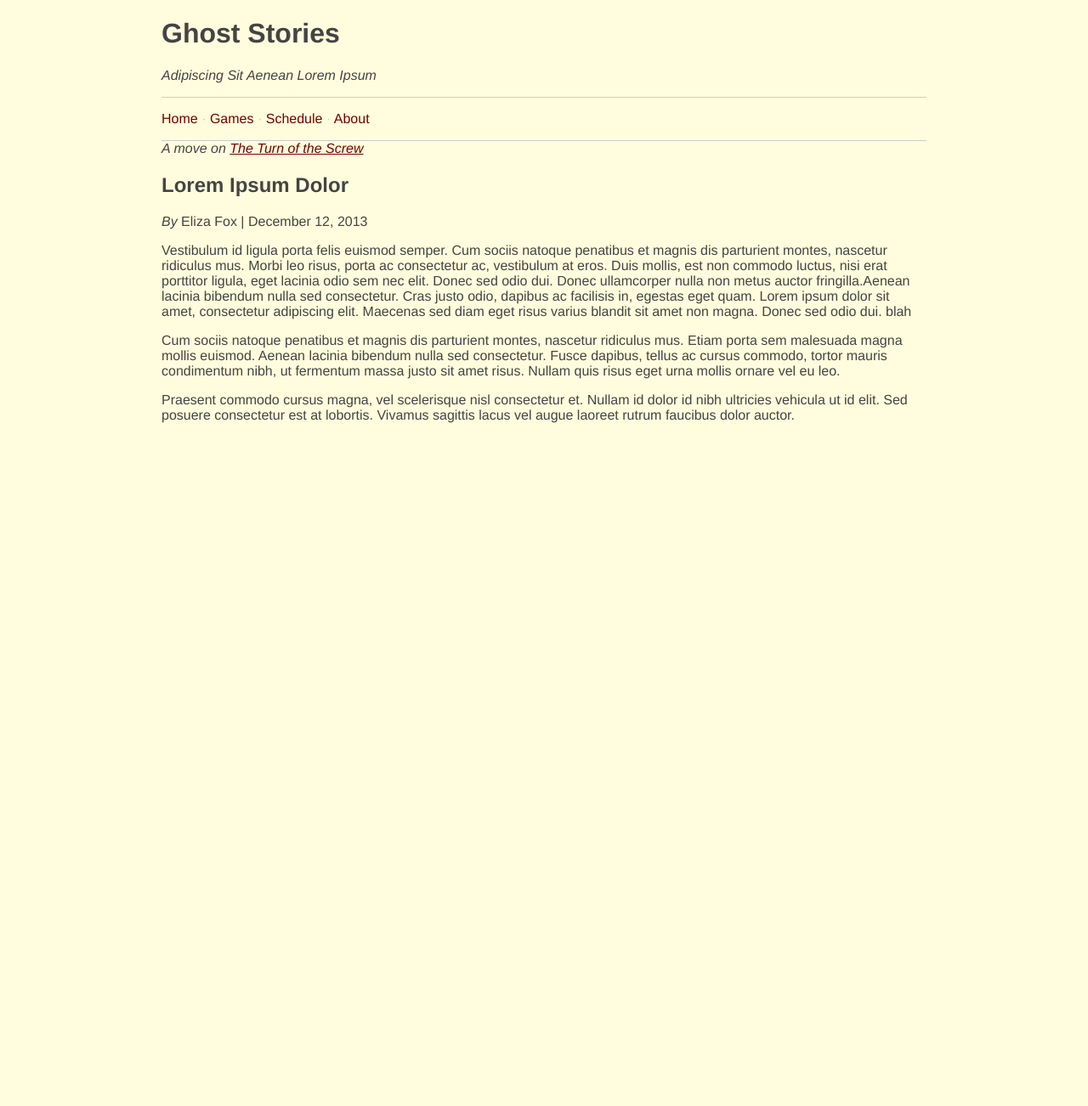
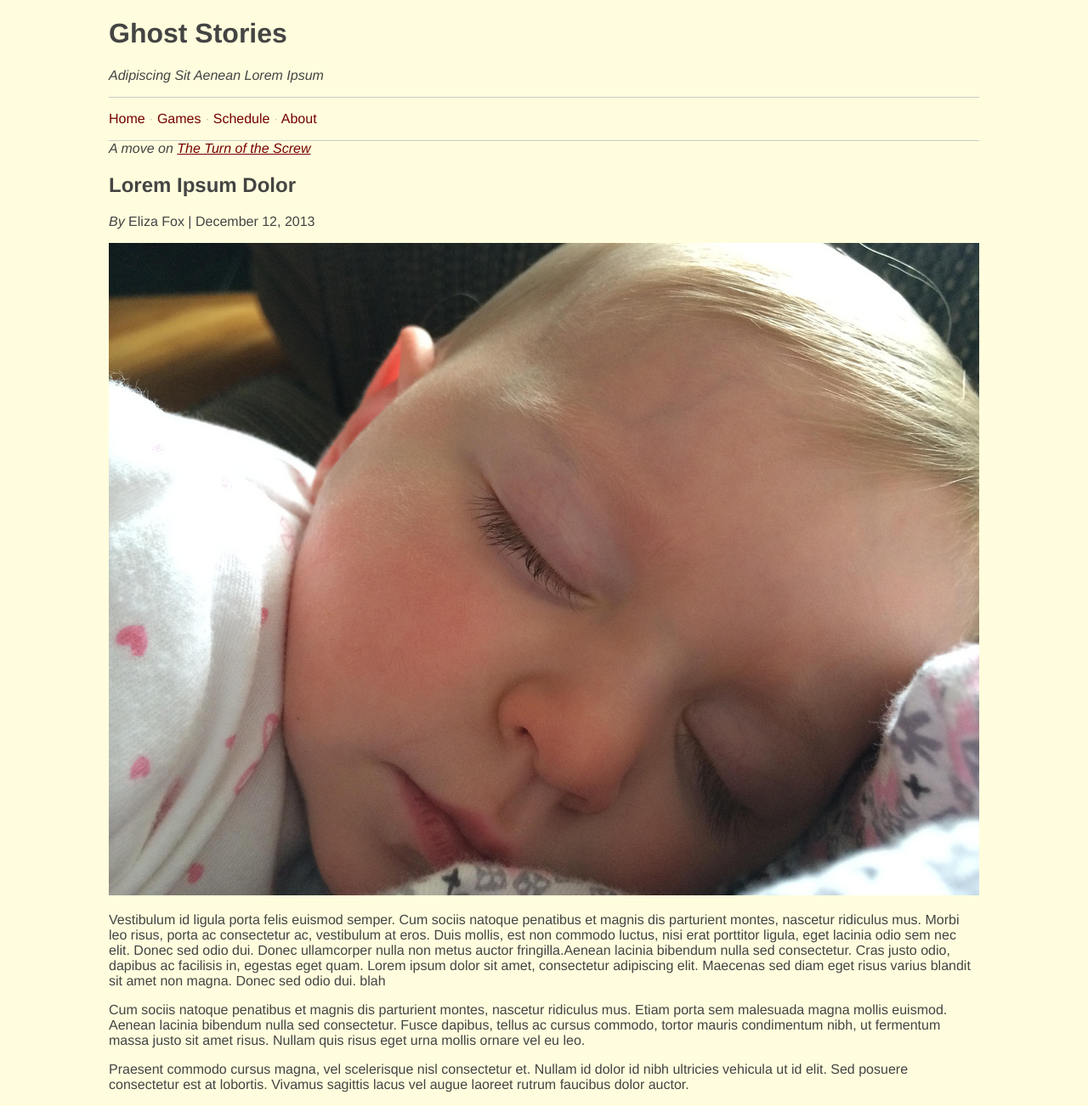
Before and after one commit to scholarslab/ivanhoe-mockups, a PHP site: page /move.html in a window 1280 px wide. Shown: the whole page at 85% size. Before the commit the page ends 498 px from the top, so only its background shows below. Run offline with PHP 8.4, Linux system fonts and the light colour scheme.

Commit message:
Adds image move example.

```diff
--- a/move.html
+++ b/move.html
@@ -27,7 +27,7 @@
                 <em class="eyebrow">A move on <a href="game.html">The Turn of the Screw</a></em>
                 <h1>Lorem Ipsum Dolor</a></h1>
                 <p class="meta"><em>By</em> Eliza Fox | December 12, 2013</p>
-
+                <img src="images/aribeth.jpg">
                 <p>Vestibulum id ligula porta felis euismod semper. Cum sociis natoque penatibus et magnis dis parturient montes, nascetur ridiculus mus. Morbi leo risus, porta ac consectetur ac, vestibulum at eros. Duis mollis, est non commodo luctus, nisi erat porttitor ligula, eget lacinia odio sem nec elit. Donec sed odio dui. Donec ullamcorper nulla non metus auctor fringilla.Aenean lacinia bibendum nulla sed consectetur. Cras justo odio, dapibus ac facilisis in, egestas eget quam. Lorem ipsum dolor sit amet, consectetur adipiscing elit. Maecenas sed diam eget risus varius blandit sit amet non magna. Donec sed odio dui. blah</p>
 
                 <p>Cum sociis natoque penatibus et magnis dis parturient montes, nascetur ridiculus mus. Etiam porta sem malesuada magna mollis euismod. Aenean lacinia bibendum nulla sed consectetur. Fusce dapibus, tellus ac cursus commodo, tortor mauris condimentum nibh, ut fermentum massa justo sit amet risus. Nullam quis risus eget urna mollis ornare vel eu leo.</p>
--- a/style.css
+++ b/style.css
@@ -5,7 +5,7 @@ html {
 body {
     font-family: "Helvetica Neue", Helvetica, Arial, sans-serif;
     margin: 0 auto;
-    width: 900px;
+    width: 80%;
     color: #444;
 }
 
@@ -16,6 +16,12 @@ a:hover {color: #b00; text-decoration:none;}
 a:active {color: #500;}
 
 input[type=text], label, textarea{display: block;}
+
+img {
+    max-width: 100%;
+    max-height:100%;
+    height:auto;
+}
 
 form {
     background: rgba(0,0,0,0.1);
```
Also changed, not shown: images/aribeth.jpg (added).
